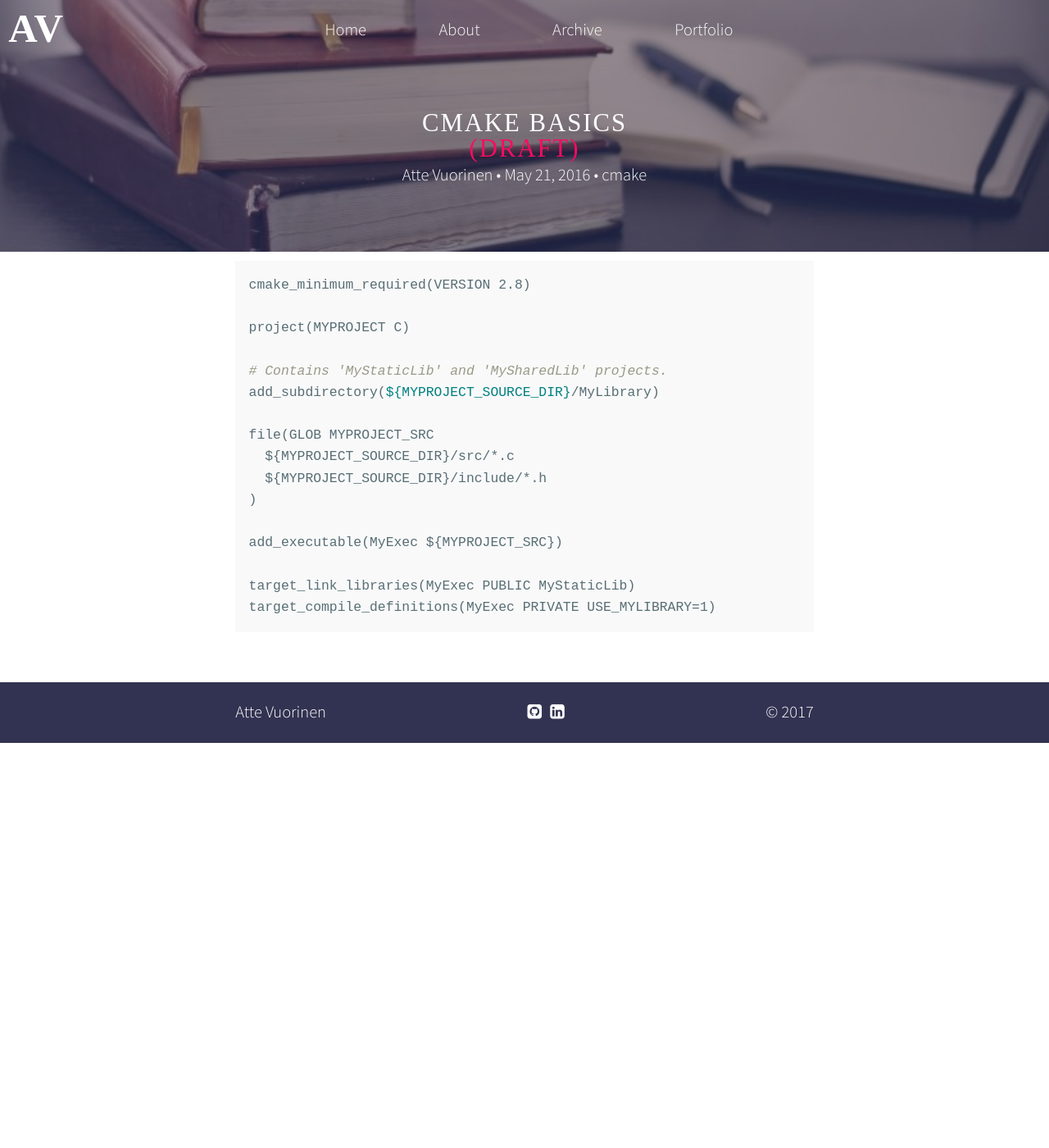
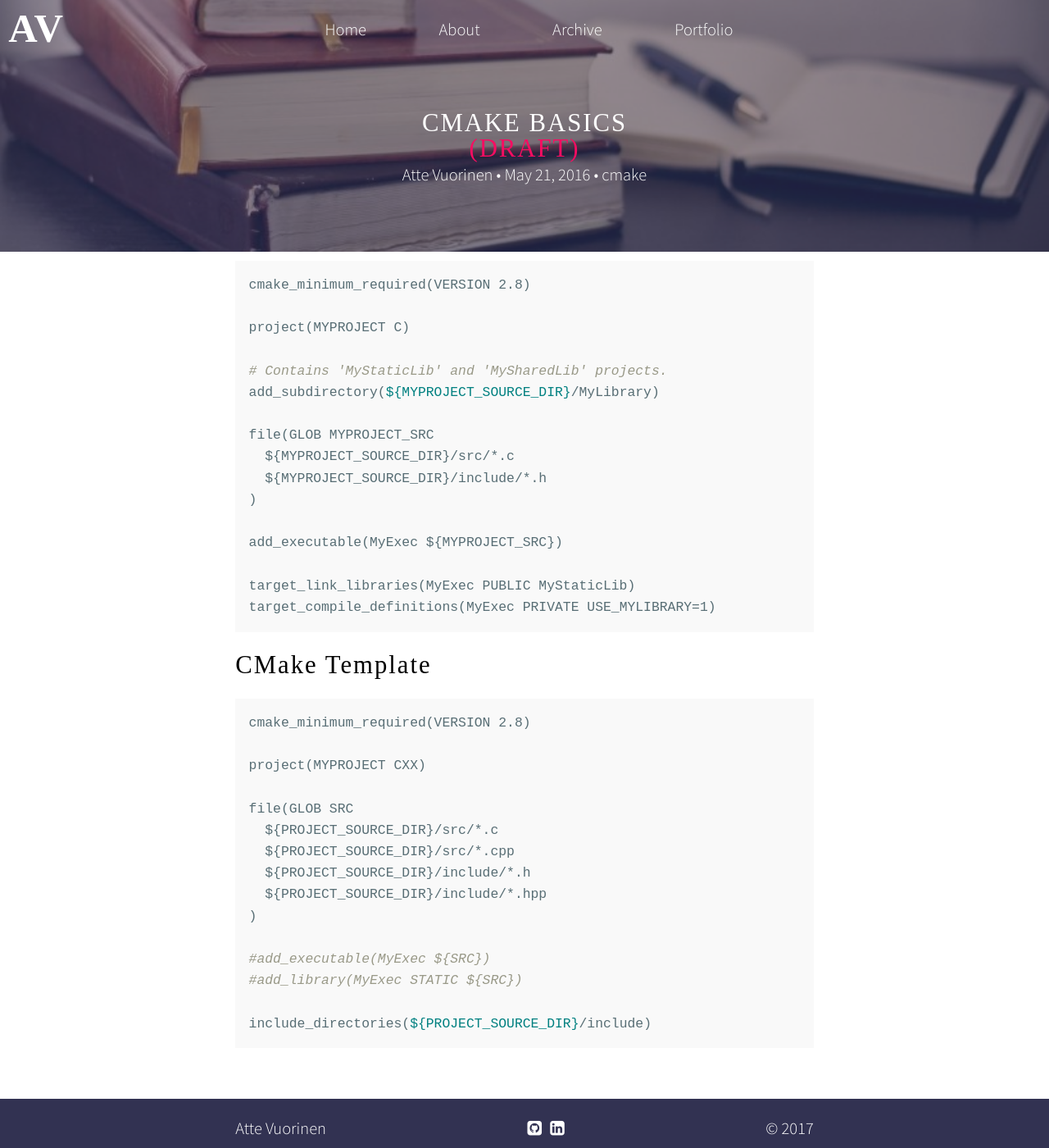
Before and after one commit to avuorinen/avuorinen.github.io, a Jekyll site: the page built from _posts/2016-01-24-cmake-basics.md, in a window 1280 px wide and 1400 px high, scrolled down 5921 px. Shown: the whole window at 82% size. Built offline with Jekyll 4.4.1, drawn with Linux system fonts in a browser that asks for light colours; nearby versions of some CDN libraries; some web fonts are replaced; comment, search, counter and statistics services are not loaded; before the commit the page ends 6827 px from its top, so only the background shows below that.

Commit message:
Update 2016-01-24-cmake-basics.md
Added CMake Template.

```diff
--- a/_posts/2016-01-24-cmake-basics.md
+++ b/_posts/2016-01-24-cmake-basics.md
@@ -294,7 +294,7 @@ set_target_properties(MyStaticLib MySharedLib PROPERTIES FOLDER MyProject/Librar
 {% endhighlight %}
 
 
-# Complete Example
+# Complete C Example
 
 {% highlight tcl %}
 cmake_minimum_required(VERSION 2.8)
@@ -316,3 +316,25 @@ target_compile_definitions(MyExec PRIVATE USE_MYLIBRARY=1)
 
 
 {% endhighlight %}
+
+# CMake Template
+
+{% highlight tcl %}
+
+cmake_minimum_required(VERSION 2.8)
+
+project(MYPROJECT CXX)
+
+file(GLOB SRC
+  ${PROJECT_SOURCE_DIR}/src/*.c
+  ${PROJECT_SOURCE_DIR}/src/*.cpp
+  ${PROJECT_SOURCE_DIR}/include/*.h
+  ${PROJECT_SOURCE_DIR}/include/*.hpp
+)
+
+#add_executable(MyExec ${SRC})
+#add_library(MyExec STATIC ${SRC})
+
+include_directories(${PROJECT_SOURCE_DIR}/include)
+
+{% endhighlight %}
```
